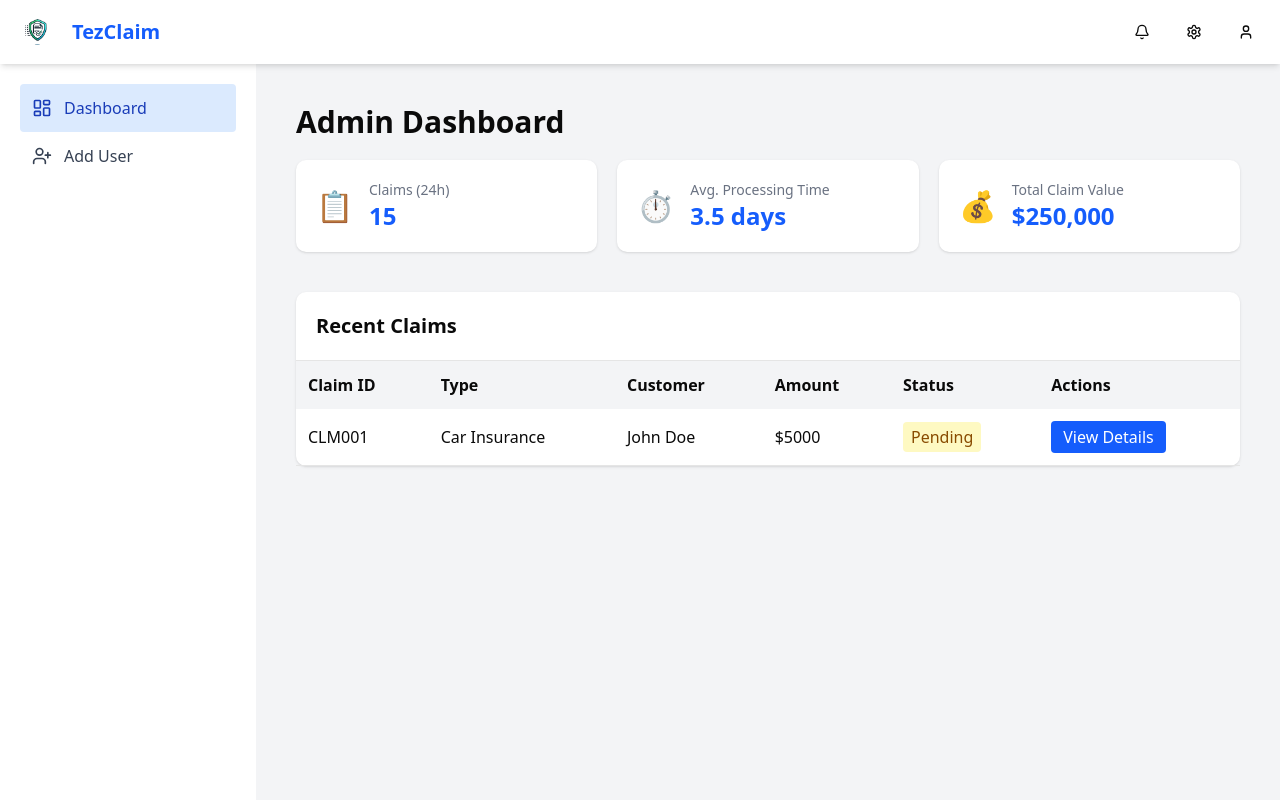
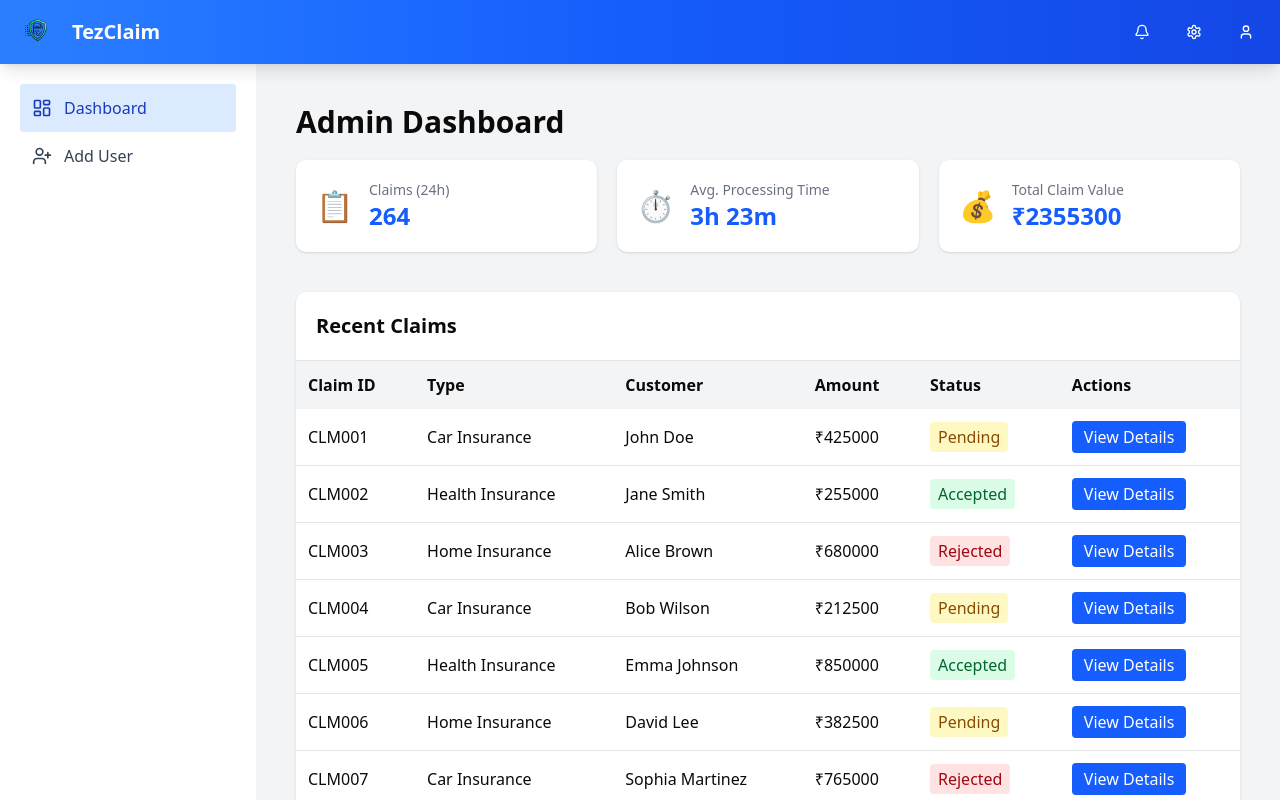
Before and after one commit to 20-HITESH-04/HackVerse_Brogrammers, a Next.js app in the folder my-app/: page /admin in a window 1280 px wide. Built offline with nearby package versions, Linux system fonts and the light colour scheme.

Commit message:
ui changes

```diff
--- a/my-app/Components/Admin/ClaimsTable.jsx
+++ b/my-app/Components/Admin/ClaimsTable.jsx
@@ -5,16 +5,79 @@ import React from 'react';
 
 const MOCK_CLAIMS = [
     {
-        id: 'CLM001',
-        type: 'Car Insurance',
-        customerName: 'John Doe',
-        amount: 5000,
-        status: 'Pending',
-        urgency: 'High',
-        date: new Date()
+        "id": "CLM001",
+        "type": "Car Insurance",
+        "customerName": "John Doe",
+        "amount": 5000,
+        "status": "Pending",
+        "urgency": "Moderate",
+        "date": "2025-03-28"
     },
-    // Add more mock claims...
-];
+    {
+        "id": "CLM002",
+        "type": "Health Insurance",
+        "customerName": "Jane Smith",
+        "amount": 3000,
+        "status": "Accepted",
+        "urgency": "Low",
+        "date": "2025-03-27"
+    },
+    {
+        "id": "CLM003",
+        "type": "Home Insurance",
+        "customerName": "Alice Brown",
+        "amount": 8000,
+        "status": "Rejected",
+        "urgency": "High",
+        "date": "2025-03-26"
+    },
+    {
+        "id": "CLM004",
+        "type": "Car Insurance",
+        "customerName": "Bob Wilson",
+        "amount": 2500,
+        "status": "Pending",
+        "urgency": "Low",
+        "date": "2025-03-25"
+    },
+    {
+        "id": "CLM005",
+        "type": "Health Insurance",
+        "customerName": "Emma Johnson",
+        "amount": 10000,
+        "status": "Accepted",
+        "urgency": "High",
+        "date": "2025-03-24"
+    },
+    {
+        "id": "CLM006",
+        "type": "Home Insurance",
+        "customerName": "David Lee",
+        "amount": 4500,
+        "status": "Pending",
+        "urgency": "Moderate",
+        "date": "2025-03-28"
+    },
+    {
+        "id": "CLM007",
+        "type": "Car Insurance",
+        "customerName": "Sophia Martinez",
+        "amount": 9000,
+        "status": "Rejected",
+        "urgency": "High",
+        "date": "2025-03-27"
+    },
+    {
+        "id": "CLM008",
+        "type": "Health Insurance",
+        "customerName": "Michael Chen",
+        "amount": 3500,
+        "status": "Accepted",
+        "urgency": "Low",
+        "date": "2025-03-26"
+    }
+]
+    ;
 
 const getStatusColor = (status) => {
     switch (status) {
@@ -48,7 +111,7 @@ export function ClaimsTable() {
                             <td className="p-3">{claim.id}</td>
                             <td className="p-3">{claim.type}</td>
                             <td className="p-3">{claim.customerName}</td>
-                            <td className="p-3">${claim.amount}</td>
+                            <td className="p-3">₹{claim.amount * 85}</td>
                             <td className="p-3">
                                 <span className={`px-2 py-1 rounded ${getStatusColor(claim.status)}`}>
                                     {claim.status}
--- a/my-app/Components/Admin/DashboardMetrics.jsx
+++ b/my-app/Components/Admin/DashboardMetrics.jsx
@@ -5,17 +5,17 @@ export function DashboardMetrics() {
     const metrics = [
         {
             title: 'Claims (24h)',
-            value: '15',
+            value: '264',
             icon: '📋'
         },
         {
             title: 'Avg. Processing Time',
-            value: '3.5 days',
+            value: '3h 23m',
             icon: '⏱️'
         },
         {
             title: 'Total Claim Value',
-            value: '$250,000',
+            value: '₹2355300',
             icon: '💰'
         }
     ];
--- a/my-app/Components/Admin/Navbar.jsx
+++ b/my-app/Components/Admin/Navbar.jsx
@@ -7,19 +7,39 @@ import Image from 'next/image';
 
 export function Navbar() {
     return (
-        <nav className="fixed top-0 left-0 right-0 bg-white shadow-md z-50 px-4 py-3 flex justify-between items-center">
+        <nav className="fixed top-0 left-0 right-0 z-50 px-4 py-3 flex justify-between items-center
+        bg-gradient-to-r from-blue-500 via-blue-600 to-blue-700
+        shadow-lg">
             <div className="flex items-center space-x-4">
-                <Image src="/tez_claim_logo.png" alt="TezClaim Logo" width={40} height={40} />
-                <h1 className="text-xl font-bold text-blue-600">TezClaim</h1>
+                <Image
+                    src="/tez_claim_logo.png"
+                    alt="TezClaim Logo"
+                    width={40}
+                    height={40}
+                    className="rounded-md"
+                />
+                <h1 className="text-xl font-bold text-white">TezClaim</h1>
             </div>
             <div className="flex items-center space-x-4">
-                <Button variant="ghost" size="icon">
+                <Button
+                    variant="ghost"
+                    size="icon"
+                    className="text-white hover:bg-white/20 hover:text-blue-100"
+                >
                     <Bell className="h-5 w-5" />
                 </Button>
-                <Button variant="ghost" size="icon">
+                <Button
+                    variant="ghost"
+                    size="icon"
+                    className="text-white hover:bg-white/20 hover:text-blue-100"
+                >
                     <Settings className="h-5 w-5" />
                 </Button>
-                <Button variant="ghost" size="icon">
+                <Button
+                    variant="ghost"
+                    size="icon"
+                    className="text-white hover:bg-white/20 hover:text-blue-100"
+                >
                     <User className="h-5 w-5" />
                 </Button>
             </div>
--- a/my-app/Components/dashboard/AvailableInsurances.jsx
+++ b/my-app/Components/dashboard/AvailableInsurances.jsx
@@ -1,3 +1,5 @@
+'use client';
+
 import React from 'react';
 import { Card, CardContent, CardHeader, CardTitle } from '../ui/card';
 import { Button } from '../ui/button';
@@ -9,32 +11,40 @@ const AVAILABLE_INSURANCES = [
         type: 'Travel Insurance',
         icon: Plane,
         description: 'Comprehensive coverage for international trips',
-        startingFrom: '$50/month'
+        startingFrom: '₹ 30/day',
+        externalLink: 'https://www.policybazaar.com/travel-insurance/'
     },
     {
         id: 2,
         type: 'Marine Insurance',
         icon: Ship,
         description: 'Protection for boats and marine vessels',
-        startingFrom: '$100/month'
+        startingFrom: '₹ 500/month',
+        externalLink: 'https://www.iffcotokio.co.in/marine-insurance'
     },
     {
         id: 3,
         type: 'Motorcycle Insurance',
         icon: Bike,
         description: 'Complete coverage for two-wheelers',
-        startingFrom: '$75/month'
+        startingFrom: '₹ 299/month',
+        externalLink: 'https://www.acko.com/bike-insurance/'
     },
     {
         id: 4,
         type: 'Commercial Insurance',
         icon: Building2,
         description: 'Insurance for business and commercial properties',
-        startingFrom: '$250/month'
+        startingFrom: '₹ 999/month',
+        externalLink: 'https://www.hdfcergo.com/business-insurance'
     }
 ];
 
 export function AvailableInsurances() {
+    const handleMoreInfo = (link) => {
+        window.open(link, '_blank', 'noopener,noreferrer');
+    };
+
     return (
         <section className="mt-8">
             <h2 className="text-2xl font-bold mb-4">Available Insurances</h2>
@@ -55,7 +65,12 @@ export function AvailableInsurances() {
                                 <span className="text-lg font-bold text-blue-600">
                                     {insurance.startingFrom}
                                 </span>
-                                <Button variant="outline">More Info</Button>
+                                <Button
+                                    variant="outline"
+                                    onClick={() => handleMoreInfo(insurance.externalLink)}
+                                >
+                                    More Info
+                                </Button>
                             </div>
                         </CardContent>
                     </Card>
--- a/my-app/Components/dashboard/MyInsurances.jsx
+++ b/my-app/Components/dashboard/MyInsurances.jsx
@@ -11,25 +11,28 @@ const INSURANCE_TYPES = [
     id: 1,
     type: "Car Insurance",
     Icon: CarFront,
-    coverage: "$50,000",
-    premium: "$150/month",
-    validUntil: "Dec 31, 2024",
+    coverage: "₹ 200,000",
+    premium: "₹ 583/month",
+    validUntil: "Dec 31, 2028",
+    policygiver: "Acko",
   },
   {
     id: 2,
     type: "Home Insurance",
     Icon: Home,
-    coverage: "$250,000",
-    premium: "$200/month",
-    validUntil: "Jun 30, 2024",
+    coverage: "₹ 500,000",
+    premium: "₹ 243/month",
+    validUntil: "Jun 30, 2036",
+    policygiver: "Niva Bupa",
   },
   {
     id: 3,
     type: "Health Insurance",
     Icon: HeartPulse,
-    coverage: "$100,000",
-    premium: "$300/month",
-    validUntil: "Sep 15, 2024",
+    coverage: "₹ 1,500,000",
+    premium: "₹ 835/month",
+    validUntil: "Sep 20, 2028",
+    policygiver: "HDFC ERGO",
   },
 ];
 
@@ -63,10 +66,18 @@ export function MyInsurances() {
                   <p className="text-xs text-gray-500">Premium</p>
                   <p className="font-bold text-gray-900">{insurance.premium}</p>
                 </div>
-                <div className="col-span-2">
+                <div>
                   <p className="text-xs text-gray-500">Valid Until</p>
                   <p className="font-bold text-gray-900">{insurance.validUntil}</p>
                 </div>
+                <div>
+                  <p className="text-xs text-gray-500"></p>
+                  <p className="font-bold text-gray-900">{insurance.policygiver}</p>
+                </div>
+                {/* <div className="col-span-2">
+                  <p className="text-xs text-gray-500">Valid Until</p>
+                  <p className="font-bold text-gray-900">{insurance.validUntil}</p>
+                </div> */}
               </div>
               <div className="mt-4 flex space-x-3">
                 <Button variant="outline" className="flex-1 py-2 text-sm font-semibold border-gray-300 hover:bg-gray-100">
--- a/my-app/Components/user/Navbar.jsx
+++ b/my-app/Components/user/Navbar.jsx
@@ -5,20 +5,22 @@ import Image from 'next/image';
 
 export function Navbar() {
     return (
-        <nav className="fixed top-0 left-0 right-0 bg-white shadow-md z-50 px-4 py-3 flex justify-between items-center">
+        <nav className="fixed top-0 left-0 right-0 z-50 px-4 py-3 flex justify-between items-center
+        bg-gradient-to-r from-blue-500 via-blue-600 to-blue-700
+        shadow-lg">
             <div className="flex items-center space-x-4">
-                <Image src="/tez_claim_logo.png" alt="Logo" width={40} height={40} />
-                <h1 className="text-xl font-bold text-blue-600">TezClaim</h1>
+                <Image src="/tez_claim_logo.png" alt="Logo" width={40} height={40} className="rounded-md" />
+                <h1 className="text-xl font-bold text-white">TezClaim</h1>
             </div>
             <div className="flex items-center space-x-4">
-                <Button variant="ghost" size="icon">
-                    <Bell className="h-5 w-5" />
+                <Button variant="ghost" size="icon" className="text-white hover:bg-blue-800/30">
+                    <Bell className="h-10 w-10" />
                 </Button>
-                <Button variant="ghost" size="icon">
-                    <Settings className="h-5 w-5" />
+                <Button variant="ghost" size="icon" className="text-white hover:bg-blue-800/30">
+                    <Settings className="h-10 w-10" />
                 </Button>
-                <Button variant="ghost" size="icon">
-                    <User className="h-5 w-5" />
+                <Button variant="ghost" size="icon" className="text-white hover:bg-blue-800/30">
+                    <User className="h-10 w-10" />
                 </Button>
             </div>
         </nav>
```
